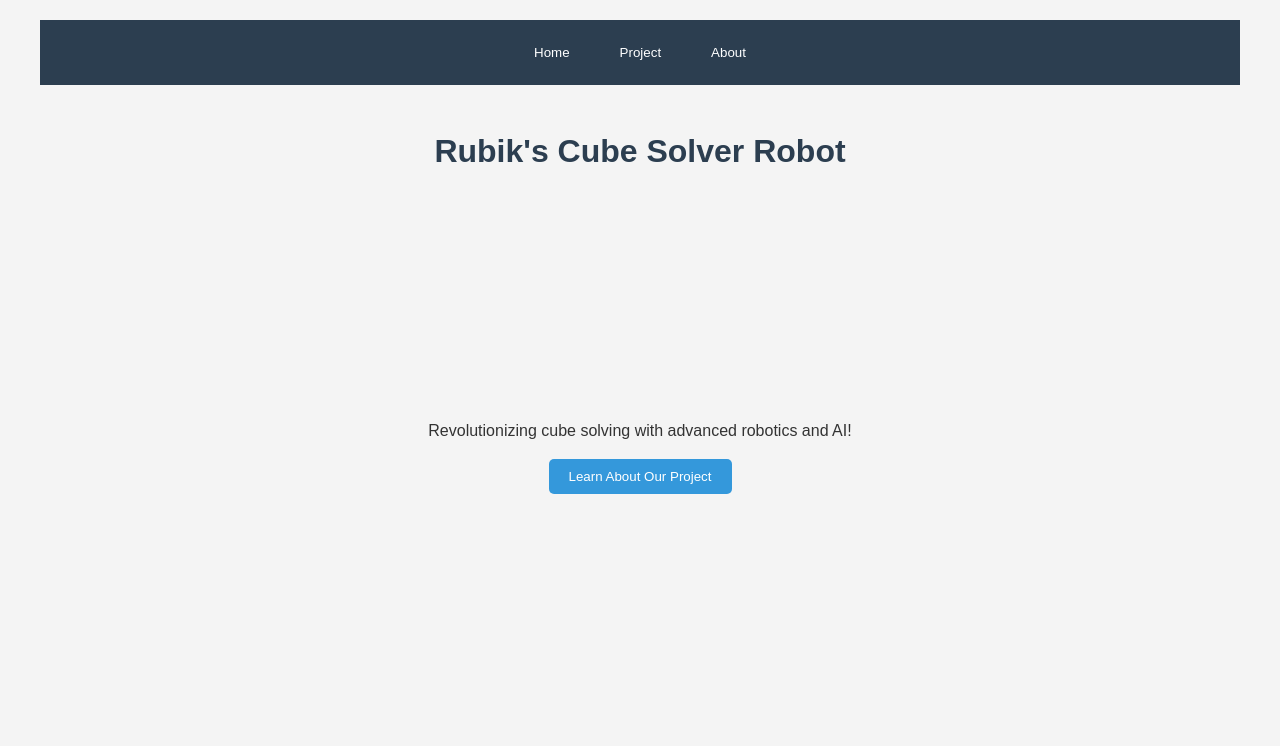
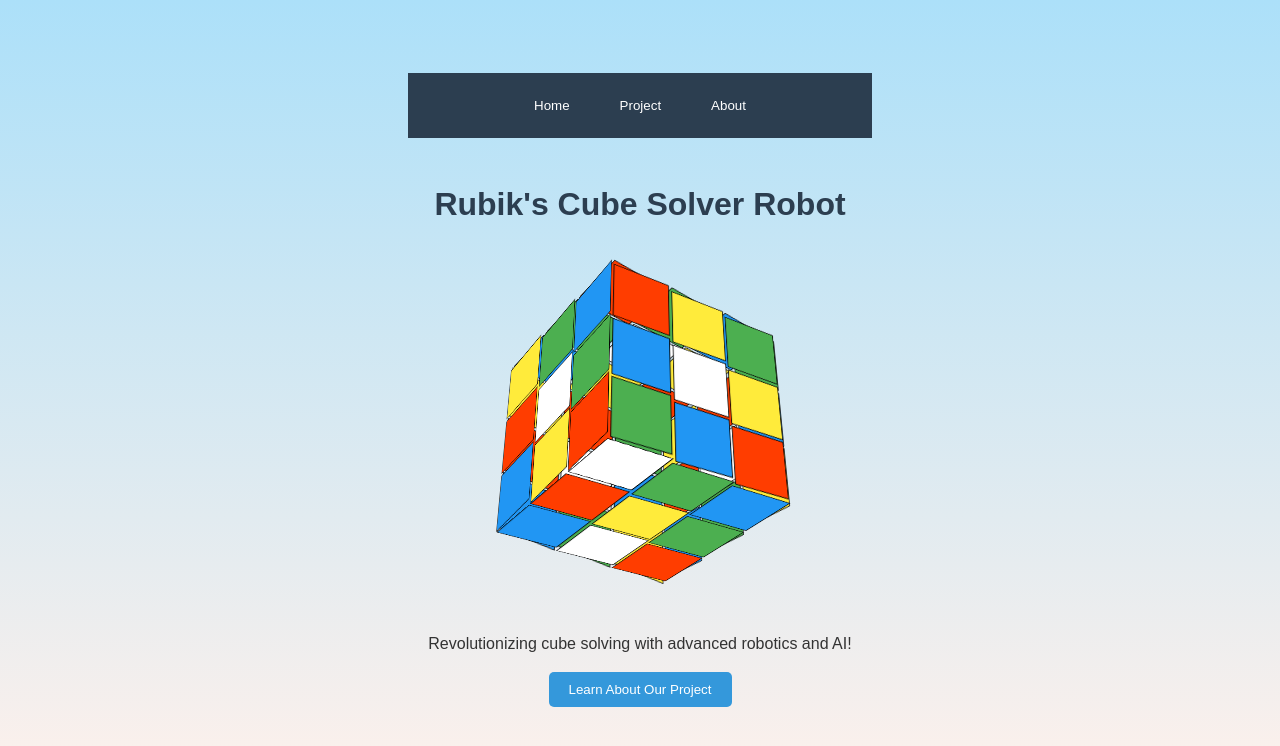
Before and after one commit to SalahKhalill/Rubik_cube, a React (Create React App) app: page / in a window 1280 px wide. Shown: the top 746 px of the page. Built offline with nearby package versions, Linux system fonts and the light colour scheme.

Commit message:
Initialize project using Create React App

```diff
--- a/src/components/AboutPage.js
+++ b/src/components/AboutPage.js
@@ -6,12 +6,12 @@ const AboutPage = () => {
       <h2 className="text-2xl font-bold mb-4">Our Team</h2>
       <div className="team-members flex justify-center space-x-4">
         <div className="member bg-white p-4 rounded shadow w-48">
-          <h3 className="font-semibold">John Doe</h3>
-          <p className="text-gray-600">Robotics Engineer</p>
+          <h3 className="font-semibold">Ziead Hassan</h3>
+          <p className="text-gray-600">Computer Engineer</p>
         </div>
         <div className="member bg-white p-4 rounded shadow w-48">
-          <h3 className="font-semibold">Jane Smith</h3>
-          <p className="text-gray-600">AI Specialist</p>
+          <h3 className="font-semibold">Salahaldeen khail</h3>
+          <p className="text-gray-600">Computer Engineer</p>
         </div>
       </div>
     </div>
--- a/src/components/RubikCube.js
+++ b/src/components/RubikCube.js
@@ -1,24 +1,38 @@
 import React from 'react';
+import './RubikCubeLoader.css'; // Ensure you copy the styles into this CSS file
 
 const RubikCube = () => {
-  const colors = ['red', 'green', 'blue', 'yellow', 'orange', 'white'];
-
   return (
-    <div className="cube-container w-full h-64 flex justify-center items-center">
-      <div className="cube relative w-40 h-40">
-        {[...Array(6)].map((_, faceIndex) => (
-          <div
-            key={faceIndex}
-            className="absolute w-40 h-40 border-2 border-black"
-            style={{
-              backgroundColor: colors[faceIndex],
-              transform: `rotate${faceIndex % 2 === 0 ? 'X' : 'Y'}(${faceIndex * 90}deg) translateZ(80px)`
-            }}
-          />
+    <div className="my-loader">
+      <div className="rubiks-cube">
+        {['front', 'back', 'left', 'right', 'top', 'bottom'].map((face) => (
+          <div key={face} className={`face ${face}`}>
+            {Array.from({ length: 9 }).map((_, index) => (
+              <div
+                key={index}
+                className="cube"
+                style={{
+                  background: getCubeColor(face, index),
+                }}
+              ></div>
+            ))}
+          </div>
         ))}
       </div>
     </div>
   );
 };
 
+const getCubeColor = (face, index) => {
+  const colors = {
+    front: ['#ff3d00', '#ffeb3b', '#4caf50', '#2196f3', '#ffffff', '#ffeb3b', '#4caf50', '#2196f3', '#ff3d00'],
+    back: ['#4caf50', '#ff3d00', '#ffeb3b', '#2196f3', '#ffffff', '#ff3d00', '#ffeb3b', '#4caf50', '#2196f3'],
+    left: ['#ffeb3b', '#4caf50', '#2196f3', '#ff3d00', '#ffffff', '#4caf50', '#2196f3', '#ffeb3b', '#ff3d00'],
+    right: ['#4caf50', '#ff3d00', '#ffeb3b', '#2196f3', '#ffffff', '#ff3d00', '#ffeb3b', '#4caf50', '#2196f3'],
+    top: ['#2196f3', '#ffeb3b', '#ff3d00', '#4caf50', '#ffffff', '#ffeb3b', '#ff3d00', '#4caf50', '#2196f3'],
+    bottom: ['#ffffff', '#4caf50', '#2196f3', '#ff3d00', '#ffeb3b', '#4caf50', '#2196f3', '#ffffff', '#ff3d00'],
+  };
+  return colors[face][index];
+};
+
 export default RubikCube;
--- /dev/null
+++ b/src/components/RubikCubeLoader.css
@@ -0,0 +1,90 @@
+body {
+    display: flex;
+    align-items: center;
+    justify-content: center;
+    min-height: 100vh;
+    background-image: linear-gradient(to top, #fff1eb 0%, #ace0f9 100%);
+}
+
+/* Loader container styling */
+.my-loader {
+    width: 200px;
+    height: 200px;
+    perspective: 1000px;
+    /* Adds 3D perspective to the cube */
+    margin: 100px auto;
+    /* Centers the loader horizontally */
+}
+
+/* Rubik's cube container styling */
+.rubiks-cube {
+    width: 100%;
+    height: 100%;
+    position: relative;
+    transform-style: preserve-3d;
+    /* Ensures child elements are rendered in 3D space */
+    animation: my-rotateCube 5s infinite linear;
+    /* Animates the cube rotation */
+}
+
+/* General face styling for the Rubik's cube */
+.my-loader .face {
+    position: absolute;
+    display: flex;
+    flex-wrap: wrap;
+    /* Ensures child cubes wrap to fit the face */
+    width: 100%;
+    height: 100%;
+}
+
+/* Positioning the front face of the cube */
+.my-loader .face.front {
+    transform: translateZ(100px);
+}
+
+/* Positioning the back face of the cube */
+.my-loader .face.back {
+    transform: rotateY(180deg) translateZ(100px);
+}
+
+/* Positioning the left face of the cube */
+.my-loader .face.left {
+    transform: rotateY(-90deg) translateZ(100px);
+}
+
+/* Positioning the right face of the cube */
+.my-loader .face.right {
+    transform: rotateY(90deg) translateZ(100px);
+}
+
+/* Positioning the top face of the cube */
+.my-loader .face.top {
+    transform: rotateX(90deg) translateZ(100px);
+}
+
+/* Positioning the bottom face of the cube */
+.my-loader .face.bottom {
+    transform: rotateX(-90deg) translateZ(100px);
+}
+
+/* Styling for each small cube on the face */
+.my-loader .cube {
+    width: calc(100% / 3);
+    /* Each cube is one-third the width of the face */
+    height: calc(100% / 3);
+    /* Each cube is one-third the height of the face */
+    box-sizing: border-box;
+    border: 1px solid #000;
+    /* Adds border to each small cube */
+}
+
+/* Keyframes for the cube rotation animation */
+@keyframes my-rotateCube {
+    0% {
+        transform: rotateX(0deg) rotateY(0deg);
+    }
+
+    100% {
+        transform: rotateX(360deg) rotateY(360deg);
+    }
+}
```
